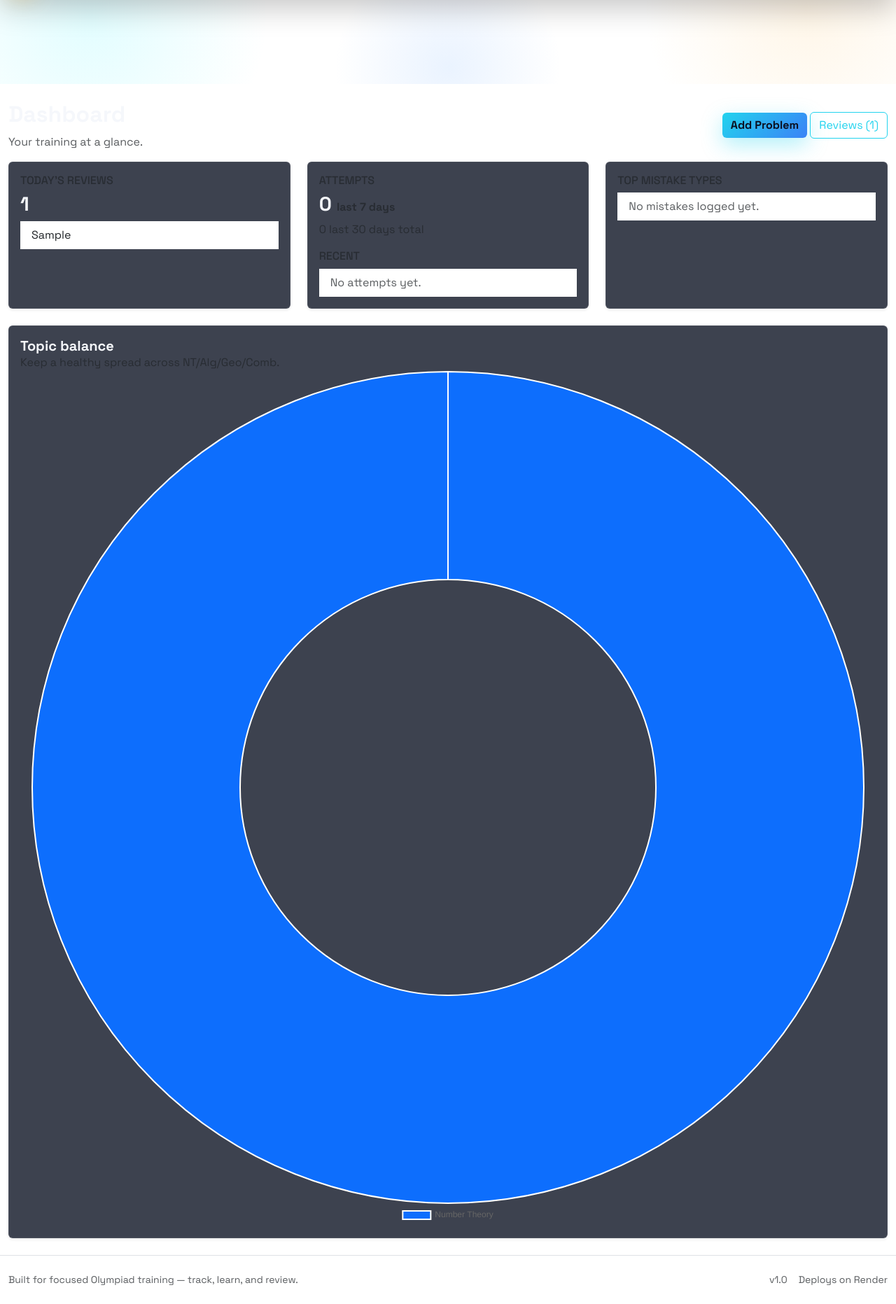
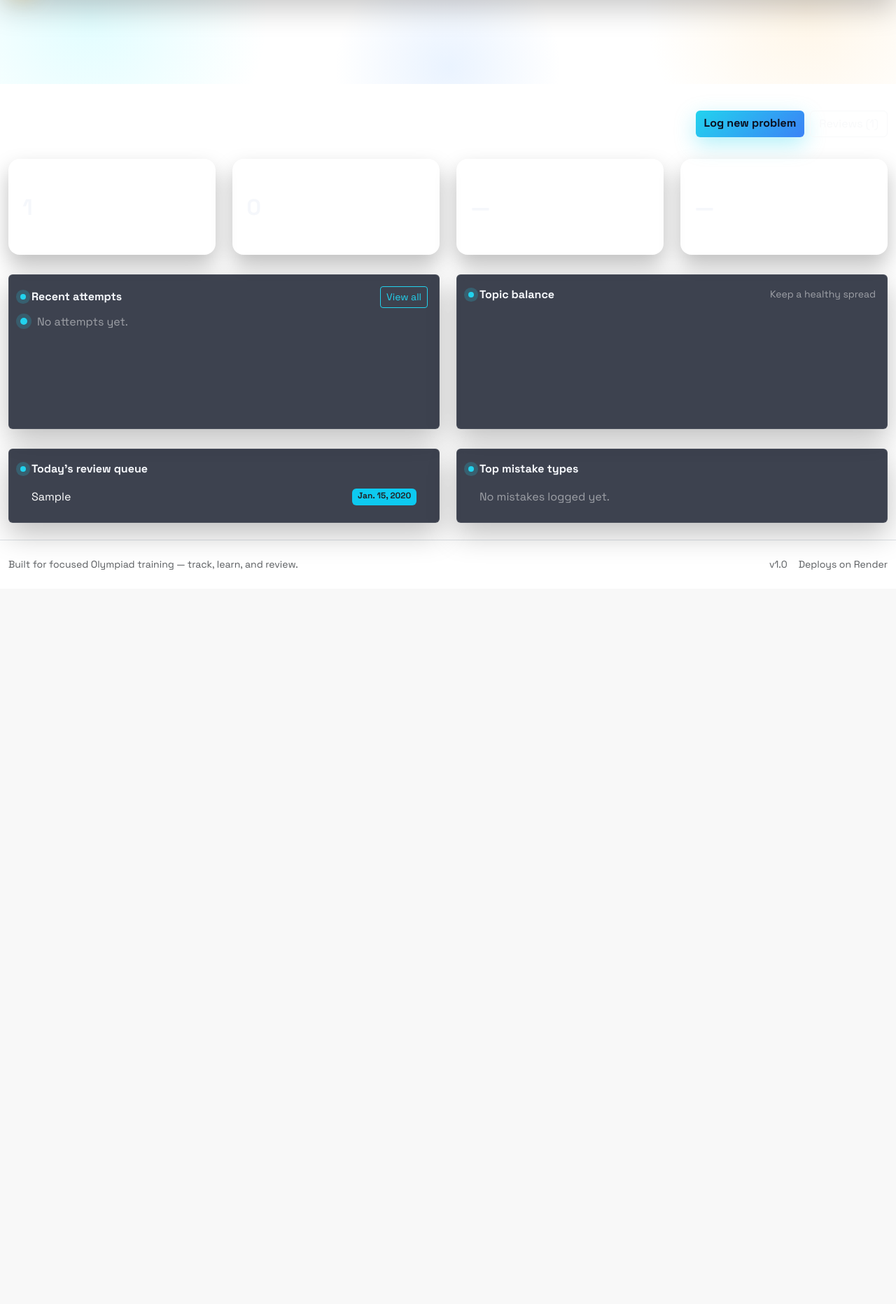
Before and after one commit to 123UsernamemanresU321/OEA, a Django app: page /dashboard/ in a window 1280 px wide. Shown: the part 65-1928 px from the top of the page at 70% size. After the commit the page ends 879 px from the top, so only its background shows below. Run offline with Django 5.2, Linux system fonts and the light colour scheme; a user stored in the database is signed in; data comes from the database, SQL or seed files in the repository; tables that the repository leaves empty hold one stand-in row (values such as "Sample post"); some libraries are stand-ins or nearby versions.

Commit message:
Update dashboard.html

```diff
--- a/templates/dashboard.html
+++ b/templates/dashboard.html
@@ -1,97 +1,143 @@
 {% extends "base.html" %}
 {% block content %}
-<div class="d-flex justify-content-between align-items-center mb-3">
+<div class="d-flex justify-content-between align-items-center mb-3 flex-wrap gap-3">
     <div>
-        <h2 class="fw-bold">Dashboard</h2>
-        <p class="text-muted mb-0">Your training at a glance.</p>
+        <h2 class="fw-bold text-white mb-1">Mission control</h2>
+        <p class="text-white-50 mb-0">Pulse of your Olympiad training.</p>
     </div>
-    <div>
-        <a class="btn btn-primary" href="{% url 'problem_create' %}">Add Problem</a>
-        <a class="btn btn-outline-primary" href="{% url 'review_queue' %}">Reviews ({{ nav_due_reviews }})</a>
+    <div class="d-flex flex-wrap gap-2">
+        <a class="btn btn-primary" href="{% url 'problem_create' %}">Log new problem</a>
+        <a class="btn btn-outline-light" href="{% url 'review_queue' %}">Reviews ({{ nav_due_reviews }})</a>
     </div>
 </div>
 <div class="row g-4">
-    <div class="col-md-4">
-        <div class="card shadow-sm h-100">
+    <div class="col-lg-3 col-md-6">
+        <div class="stat-tile">
+            <div class="text-white-50 text-uppercase small mb-1">Today’s reviews</div>
+            <div class="stat-value">{{ due_reviews|length }}</div>
+            <p class="text-white-50 mb-0">{% if due_reviews %}You have items queued.{% else %}You're clear for today.{% endif %}</p>
+        </div>
+    </div>
+    <div class="col-lg-3 col-md-6">
+        <div class="stat-tile">
+            <div class="text-white-50 text-uppercase small mb-1">Attempts (7d)</div>
+            <div class="stat-value">{{ attempts_last7 }}</div>
+            <p class="text-white-50 mb-0">{{ attempts_last30 }} in last 30 days</p>
+        </div>
+    </div>
+    <div class="col-lg-3 col-md-6">
+        <div class="stat-tile">
+            <div class="text-white-50 text-uppercase small mb-1">Top mistake type</div>
+            {% if top_mistakes %}
+                <div class="stat-value">{{ top_mistakes.0.mistake_type__name }}</div>
+                <p class="text-white-50 mb-0">{{ top_mistakes.0.total }} occurrences</p>
+            {% else %}
+                <div class="stat-value">—</div>
+                <p class="text-white-50 mb-0">Log mistakes to see insights</p>
+            {% endif %}
+        </div>
+    </div>
+    <div class="col-lg-3 col-md-6">
+        <div class="stat-tile">
+            <div class="text-white-50 text-uppercase small mb-1">Recent duration</div>
+            {% if recent_attempts %}
+            <div class="stat-value">{{ recent_attempts.0.duration_display }}</div>
+            <p class="text-white-50 mb-0">Last attempt: {{ recent_attempts.0.problem.title }}</p>
+            {% else %}
+            <div class="stat-value">—</div>
+            <p class="text-white-50 mb-0">No attempts yet</p>
+            {% endif %}
+        </div>
+    </div>
+</div>
+
+<div class="row g-4 mt-1">
+    <div class="col-lg-6">
+        <div class="card h-100">
             <div class="card-body">
-                <h6 class="text-uppercase text-muted">Today's reviews</h6>
-                <h3 class="fw-bold">{{ due_reviews.count }}</h3>
+                <div class="d-flex justify-content-between align-items-center mb-2">
+                    <div class="section-heading"><span class="indicator"></span> Recent attempts</div>
+                    <a class="btn btn-sm btn-outline-primary" href="{% url 'attempt_list' %}">View all</a>
+                </div>
+                <ul class="timeline">
+                    {% for a in recent_attempts %}
+                    <li class="d-flex justify-content-between">
+                        <div>
+                            <div class="fw-semibold">{{ a.problem.title }}</div>
+                            <div class="text-white-50 small">{{ a.get_outcome_display }} • {{ a.started_at|date:"M d" }}</div>
+                        </div>
+                        <span class="badge bg-light text-dark">{{ a.duration_display }}</span>
+                    </li>
+                    {% empty %}
+                    <li class="text-white-50">No attempts yet.</li>
+                    {% endfor %}
+                </ul>
+            </div>
+        </div>
+    </div>
+    <div class="col-lg-6">
+        <div class="card h-100">
+            <div class="card-body">
+                <div class="d-flex align-items-center justify-content-between mb-3">
+                    <div class="section-heading"><span class="indicator"></span> Topic balance</div>
+                    <span class="text-white-50 small">Keep a healthy spread</span>
+                </div>
+                <canvas id="topicChart" height="140"></canvas>
+            </div>
+        </div>
+    </div>
+</div>
+
+<div class="row g-4 mt-1">
+    <div class="col-lg-6">
+        <div class="card h-100">
+            <div class="card-body">
+                <div class="section-heading mb-2"><span class="indicator"></span> Today’s review queue</div>
                 {% if due_reviews %}
-                    <ul class="list-group list-group-flush">
-                        {% for item in due_reviews|slice:":5" %}
-                        <li class="list-group-item">{{ item.prompt|truncatewords:10 }}</li>
-                        {% endfor %}
-                    </ul>
+                <ul class="list-group list-group-flush">
+                    {% for item in due_reviews|slice:":6" %}
+                    <li class="list-group-item bg-transparent text-white d-flex justify-content-between">
+                        <span>{{ item.prompt|truncatewords:10 }}</span>
+                        <span class="badge bg-info text-dark">{{ item.due_date }}</span>
+                    </li>
+                    {% endfor %}
+                </ul>
                 {% else %}
-                    <p class="text-muted mb-0">You're clear for today.</p>
+                <p class="text-white-50 mb-0">You're clear—no reviews due.</p>
                 {% endif %}
             </div>
         </div>
     </div>
-    <div class="col-md-4">
-        <div class="card shadow-sm h-100">
+    <div class="col-lg-6">
+        <div class="card h-100">
             <div class="card-body">
-                <h6 class="text-uppercase text-muted">Attempts</h6>
-                <h3 class="fw-bold">{{ attempts_last7 }} <span class="text-muted fs-6">last 7 days</span></h3>
-                <p class="mb-0 text-muted">{{ attempts_last30 }} last 30 days total</p>
-                <div class="mt-3">
-                    <h6 class="text-uppercase text-muted">Recent</h6>
-                    <ul class="list-group list-group-flush">
-                        {% for a in recent_attempts %}
-                        <li class="list-group-item d-flex justify-content-between align-items-center">
-                            <div>
-                                <strong>{{ a.problem.title }}</strong><br>
-                                <small class="text-muted">{{ a.get_outcome_display }} • {{ a.started_at|date:"M d" }}</small>
-                            </div>
-                            <span class="badge bg-secondary">{{ a.duration_display }}</span>
-                        </li>
-                        {% empty %}
-                        <li class="list-group-item text-muted">No attempts yet.</li>
-                        {% endfor %}
-                    </ul>
-                </div>
-            </div>
-        </div>
-    </div>
-    <div class="col-md-4">
-        <div class="card shadow-sm h-100">
-            <div class="card-body">
-                <h6 class="text-uppercase text-muted">Top mistake types</h6>
+                <div class="section-heading mb-2"><span class="indicator"></span> Top mistake types</div>
                 <ul class="list-group list-group-flush">
                     {% for m in top_mistakes %}
-                    <li class="list-group-item d-flex justify-content-between">
+                    <li class="list-group-item bg-transparent text-white d-flex justify-content-between align-items-center">
                         <span>{{ m.mistake_type__name }}</span>
                         <span class="badge bg-danger">{{ m.total }}</span>
                     </li>
                     {% empty %}
-                    <li class="list-group-item text-muted">No mistakes logged yet.</li>
+                    <li class="list-group-item bg-transparent text-white-50">No mistakes logged yet.</li>
                     {% endfor %}
                 </ul>
             </div>
         </div>
     </div>
 </div>
-<div class="card mt-4 shadow-sm">
-    <div class="card-body">
-        <div class="d-flex align-items-center justify-content-between">
-            <div>
-                <h5 class="card-title mb-0">Topic balance</h5>
-                <p class="text-muted mb-0">Keep a healthy spread across NT/Alg/Geo/Comb.</p>
-            </div>
-        </div>
-        <canvas id="topicChart" height="120"></canvas>
-    </div>
-</div>
 <script>
+const topicLabels = JSON.parse('{{ topic_labels|default:"[]"|escapejs }}');
+const topicData = JSON.parse('{{ topic_data|default:"[]"|escapejs }}');
 const ctx = document.getElementById('topicChart');
 if (ctx) {
     new Chart(ctx, {
         type: 'doughnut',
         data: {
-            labels: {{ topic_labels|safe }},
+            labels: topicLabels,
             datasets: [{
                 label: 'Attempts',
-                data: {{ topic_data|safe }},
+                data: topicData,
                 backgroundColor: ['#0d6efd', '#6f42c1', '#20c997', '#fd7e14', '#adb5bd'],
             }]
         },
```
